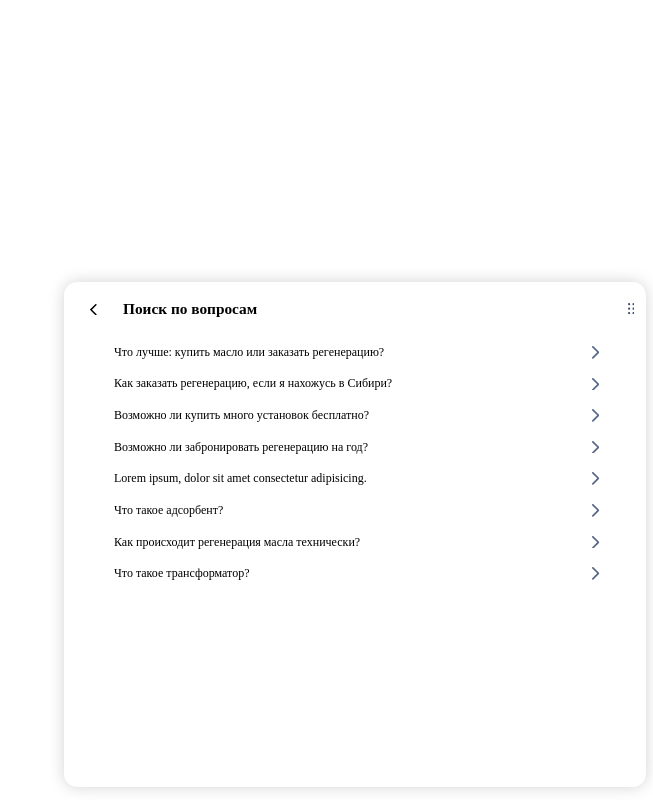
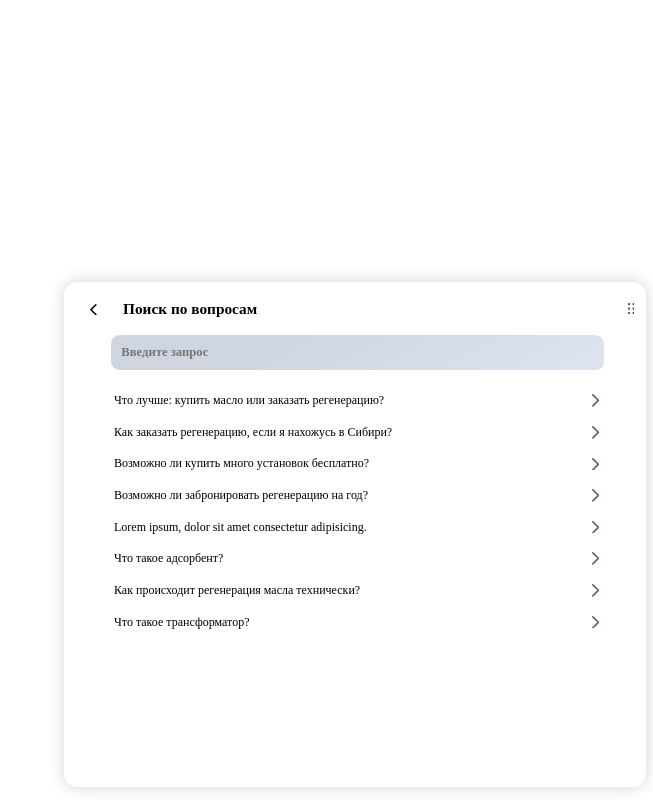
Before and after one commit to julia-888/QA-System, a React (Create React App) app: page / in a window 1280 px wide. Both pictures are taken after a click on the button "Показать все". Shown: the whole page, without its empty margins (627-1280 px from the left). Built offline with nearby package versions, Linux system fonts and the light colour scheme.

Commit message:
28 фев 2023 г. 19:50:35

```diff
--- a/src/components/QASystem.tsx
+++ b/src/components/QASystem.tsx
@@ -65,16 +65,7 @@ export default function QASystem() {
                             <MainArticleButton header={elem.title} paragraph={elem.popular}/>
                         ) : <></>)
                 }
-
-                {   /* Блок поиска соответствующий для расширенного и нерасширенного экрана */
-                    // !big ? (
-                    //     <Search extendScreen={extendScreen} />
-                    // ) : (
-                    //     <Search extendScreen={extendScreen} />
-                    // )
-
-                    <Search extendScreen={extendScreen} big={big} />
-                }
+                <Search extendScreen={extendScreen} big={big} />
             </ArticlesDiv>
         </QASystemFrame>
     );
--- a/src/components/Search.tsx
+++ b/src/components/Search.tsx
@@ -42,7 +42,7 @@ export default function Search( {extendScreen, big}: ScreenProps ) {
         <SearchDiv  shadow={big?false:true}
                     justify={big?'space-between':'center'}
                     width={big?false:true}
-                    >
+                    paddingTop={big?false:true}>
             {
                 // Эта часть кода относится только к маленькому экрану
                 !big && (clicked ?
@@ -69,14 +69,15 @@ export default function Search( {extendScreen, big}: ScreenProps ) {
                     targetRef.current && targetRef.current.scrollIntoView({block: "center", behavior: "smooth"});
                     setClicked(true);
                     }
-                }>
-                    Искать по словам
+                }> Искать по словам
                     <div className="imgSearch"><SearchIcon/></div>
                 </SearchButton>
                 ))
             }
 
+            {big && <LineSearch type='text' placeholder="Введите запрос">
 
+            </LineSearch> }
 
 
             {/* Добавляем ссылку */}
@@ -105,7 +106,7 @@ interface SearchDivProps {
     shadow: boolean,
     justify: string,
     width: boolean,
-
+    paddingTop: boolean,
 }
 
 interface ArticleButtonProps {
@@ -120,7 +121,7 @@ const SearchDiv = styled(Div)<SearchDivProps>`
     justify-content: ${props => props.justify};
     align-items: center;
     width: ${props => props.width && `${adpt(385)}px`};
-    padding-top: ${adpt(15)}px;
+    padding-top: ${props => props.paddingTop && adpt(15)}px;
     margin: ${adpt(15)}px 0;
     border-radius: ${adpt(13)}px;
     box-shadow: ${props => props.shadow && `${adpt(0)}px ${adpt(3)}px ${adpt(6)}px lightgrey`};
@@ -231,3 +232,18 @@ const ButtonLookAll = styled(ArticleButton)<ArticleButtonProps>`
 const SearchDivArticles = styled(Div)`
     flex-direction: column;
 `
+
+const LineSearch = styled.input`
+    width: ${adpt(709)}px;
+    border-radius: ${adpt(13)}px;
+    border: none;
+    outline: none;
+    background: linear-gradient(150deg, rgba(91, 112, 149, 0.29) 30%, rgba(139, 161, 200, 0.29) 97%, rgba(91, 112, 149, 0.29));
+    padding: ${adpt(15)}px;
+    font-family: Montserrat;
+    font-weight: 600;
+    font-size: ${adpt(19)}px;
+    color: '#000000';
+    margin-bottom: ${adpt(35)}px;
+
+`
```
